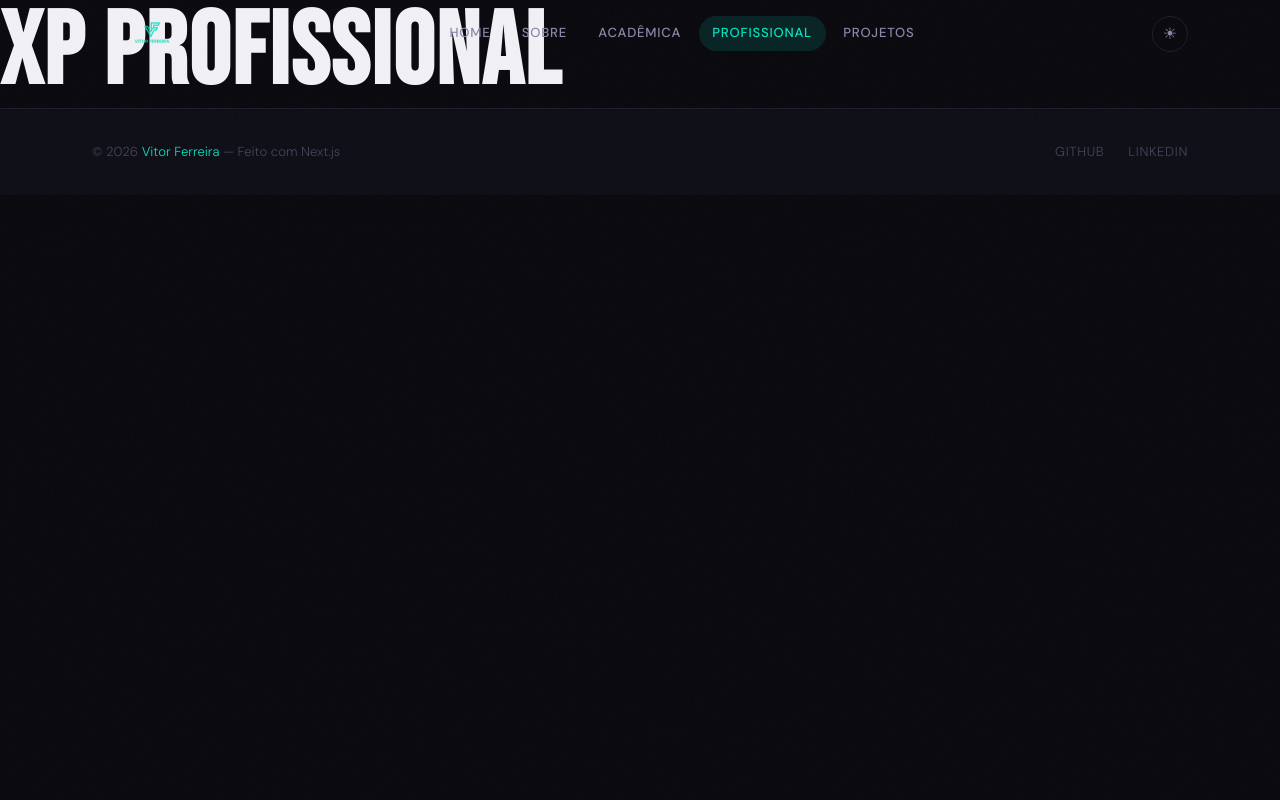
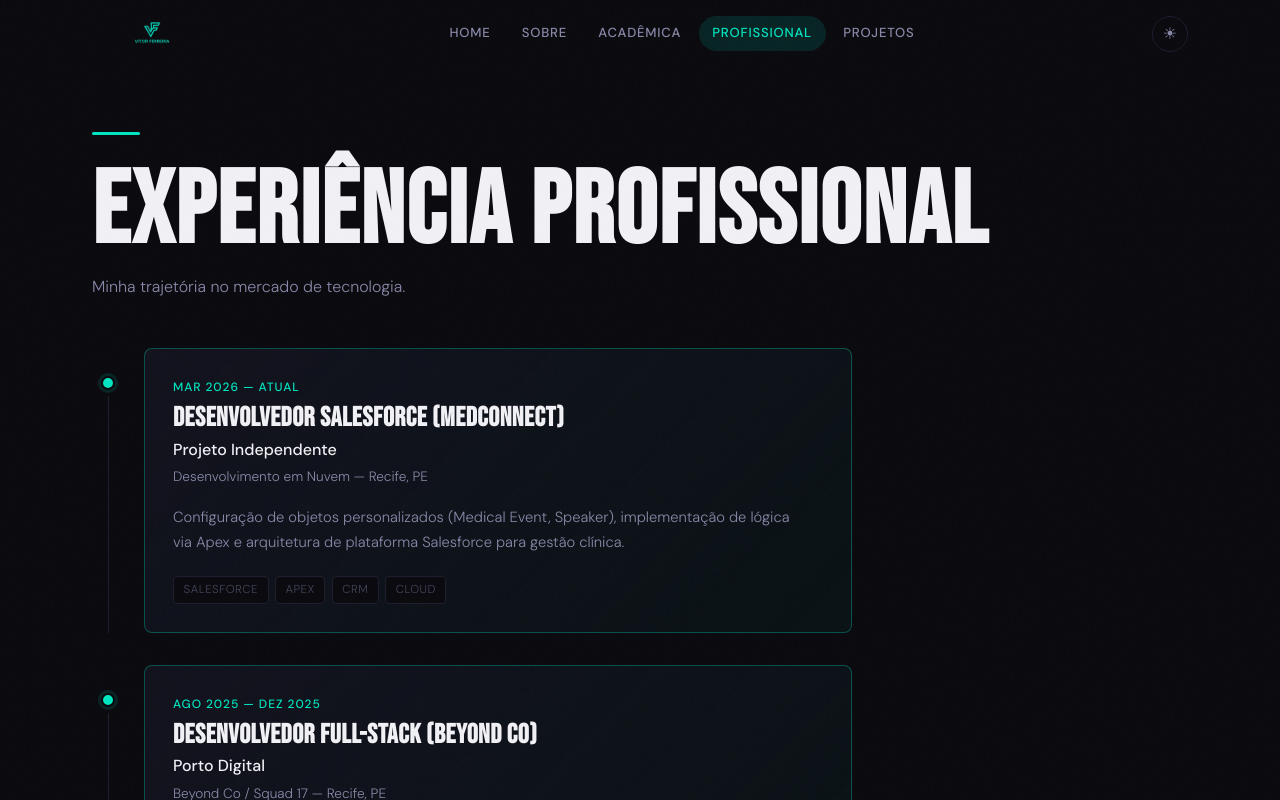
Before and after one commit to vitorferrr/portfolio-vitor, a Next.js app in the folder portfolio-vitor/: page /profissional in a window 1280 px wide. Shown: the top 800 px of the page. Built offline with nearby package versions, Linux system fonts and the light colour scheme.

Commit message:
feat sprint 5 - Criação da aba de experiencia profissional

```diff
--- a/portfolio-vitor/app/profissional/page.js
+++ b/portfolio-vitor/app/profissional/page.js
@@ -1,3 +1,98 @@
+import styles from './page.module.css';
+
+const experiences = [
+  {
+    period: 'Mar 2026 — Atual',
+    role: 'Desenvolvedor Salesforce (MedConnect)',
+    company: 'Projeto Independente',
+    program: 'Desenvolvimento em Nuvem',
+    location: 'Recife, PE',
+    description:
+      'Configuração de objetos personalizados (Medical Event, Speaker), implementação de lógica via Apex e arquitetura de plataforma Salesforce para gestão clínica.',
+    tags: ['Salesforce', 'Apex', 'CRM', 'Cloud'],
+    highlight: true,
+  },
+  {
+    period: 'Ago 2025 — Dez 2025',
+    role: 'Desenvolvedor Full-Stack (Beyond Co)',
+    company: 'Porto Digital',
+    program: 'Beyond Co / Squad 17',
+    location: 'Recife, PE',
+    description:
+      'Desenvolvimento de aplicações de impacto social (Evoluo e ConnectTEA) para suporte à comunicação entre famílias e profissionais, premiado com Student Highlight.',
+    tags: ['React', 'TypeScript', 'UI/UX', 'Supabase', 'Aluno Destaque — RiseUp (Beyond Co)'],
+    highlight: true,
+  },
+  {
+    period: 'Fev 2025 — Jul 2025',
+    role: 'Residente Tecnológico',
+    company: 'Porto Digital',
+    program: 'Residência Tecnológica',
+    location: 'Recife, PE',
+    description:
+      'Participação no programa de residência tecnológica, focando em metodologias ágeis (Scrum) e entrega de software com foco em acessibilidade e inovação.',
+    tags: ['Figma', 'UI/UX', 'Design Thinking', 'Scrum'],
+    highlight: false,
+  },
+];
+
 export default function Profissional() {
-    return <main><h1>xp profissional</h1></main>;
+  return (
+    <div className="page-wrapper">
+      <div className="container">
+        <div className={`animate-fade-up ${styles.header}`}>
+          <span className="accent-line" />
+          <h1 className="section-title">Experiência Profissional</h1>
+          <p className="section-subtitle">Minha trajetória no mercado de tecnologia.</p>
+        </div>
+
+        {/* Timeline */}
+        <div className={styles.timeline}>
+          {experiences.map((exp, i) => (
+            <div key={i} className={`animate-fade-up ${styles.item}`} style={{ animationDelay: `${i * 0.12}s` }}>
+              <div className={styles.connector}>
+                <div className={`${styles.dot} ${exp.highlight ? styles.dotHighlight : ''}`} />
+                {i < experiences.length - 1 && <div className={styles.line} />}
+              </div>
+
+              <div className={`card ${styles.card} ${exp.highlight ? styles.cardHighlight : ''}`}>
+                <div className={styles.cardTop}>
+                  <div>
+                    <span className={styles.period}>{exp.period}</span>
+                    <h3 className={styles.role}>{exp.role}</h3>
+                    <p className={styles.company}>{exp.company}</p>
+                    <p className={styles.program}>{exp.program} — {exp.location}</p>
+                  </div>
+                </div>
+
+                <p className={styles.desc}>{exp.description}</p>
+
+                <div className={styles.tags}>
+                  {exp.tags.map(t => (
+                    <span key={t} className={styles.tag}>{t}</span>
+                  ))}
+                </div>
+              </div>
+            </div>
+          ))}
+        </div>
+
+        {/* CTA */}
+        <div className={`animate-fade-up animate-fade-up-delay-2 ${styles.cta}`}>
+          <div className="card">
+            <p className={styles.ctaText}>
+              Aberto a novas oportunidades, estágios e projetos freelance.
+            </p>
+
+            <a
+              href="mailto:vitorferr1412@gmail.com"
+              className={styles.ctaBtn}
+            >
+              Entre em contato →
+            </a>
+          </div>
+        </div>
+      </div>
+    </div>
+  );
 }
--- /dev/null
+++ b/portfolio-vitor/app/profissional/page.module.css
@@ -0,0 +1,141 @@
+.header { margin-bottom: 3rem; }
+
+.timeline {
+  display: flex;
+  flex-direction: column;
+  max-width: 760px;
+}
+
+.item {
+  display: grid;
+  grid-template-columns: 32px 1fr;
+  gap: 1.25rem;
+  padding-bottom: 2rem;
+}
+
+.connector {
+  display: flex;
+  flex-direction: column;
+  align-items: center;
+  padding-top: 1.75rem;
+}
+
+.dot {
+  width: 14px;
+  height: 14px;
+  border-radius: 50%;
+  background: var(--text-muted);
+  border: 2px solid var(--bg);
+  flex-shrink: 0;
+}
+
+.dotHighlight {
+  background: var(--accent);
+  box-shadow: 0 0 0 3px var(--accent-dim);
+  animation: pulse-accent 2.5s ease-in-out infinite;
+}
+
+.line {
+  flex: 1;
+  width: 1px;
+  background: var(--border);
+  margin-top: 6px;
+  min-height: 40px;
+}
+
+.card { flex: 1; }
+
+.cardHighlight {
+  border-color: rgba(0, 229, 192, 0.3);
+  background: linear-gradient(135deg, var(--bg-card) 0%, rgba(0,229,192,0.04) 100%);
+}
+
+.cardTop {
+  display: flex;
+  justify-content: space-between;
+  align-items: flex-start;
+  gap: 1rem;
+  margin-bottom: 1rem;
+  flex-wrap: wrap;
+}
+
+.period {
+  display: block;
+  font-size: 0.75rem;
+  font-weight: 500;
+  letter-spacing: 0.08em;
+  text-transform: uppercase;
+  color: var(--accent);
+  margin-bottom: 0.4rem;
+}
+
+.role {
+  font-family: var(--font-display);
+  font-size: 1.7rem;
+  color: var(--text-primary);
+  margin-bottom: 0.2rem;
+}
+
+.company {
+  font-size: 1rem;
+  color: var(--text-primary);
+  font-weight: 500;
+}
+
+.program {
+  font-size: 0.85rem;
+  color: var(--text-secondary);
+  margin-top: 0.15rem;
+  max-width: none;
+}
+
+.desc {
+  font-size: 0.92rem;
+  color: var(--text-secondary);
+  line-height: 1.75;
+  margin-bottom: 1.25rem;
+  max-width: 62ch;
+}
+
+.tags {
+  display: flex;
+  flex-wrap: wrap;
+  gap: 0.4rem;
+}
+
+.tag {
+  padding: 0.2rem 0.6rem;
+  font-size: 0.72rem;
+  letter-spacing: 0.04em;
+  text-transform: uppercase;
+  border: 1px solid var(--border);
+  border-radius: 4px;
+  color: var(--text-muted);
+  background: var(--bg);
+}
+
+/* CTA */
+.cta {
+  max-width: 760px;
+  margin-top: 1rem;
+}
+
+.ctaText {
+  font-size: 1rem;
+  color: var(--text-secondary);
+  margin-bottom: 1.25rem;
+}
+
+.ctaBtn {
+  display: inline-block;
+  padding: 0.7rem 1.75rem;
+  background: var(--accent);
+  color: #0a0a0f;
+  font-weight: 600;
+  font-size: 0.85rem;
+  letter-spacing: 0.05em;
+  text-transform: uppercase;
+  border-radius: 100px;
+  transition: opacity var(--transition), transform var(--transition);
+}
+.ctaBtn:hover { opacity: 0.85; transform: translateY(-2px); }
```
